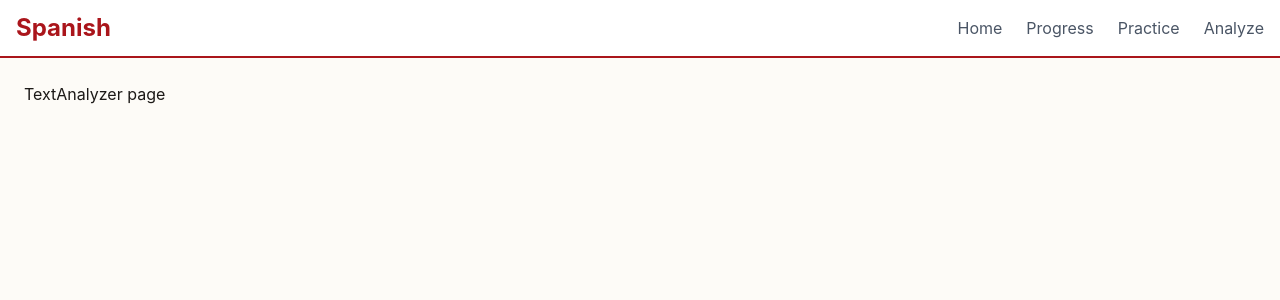
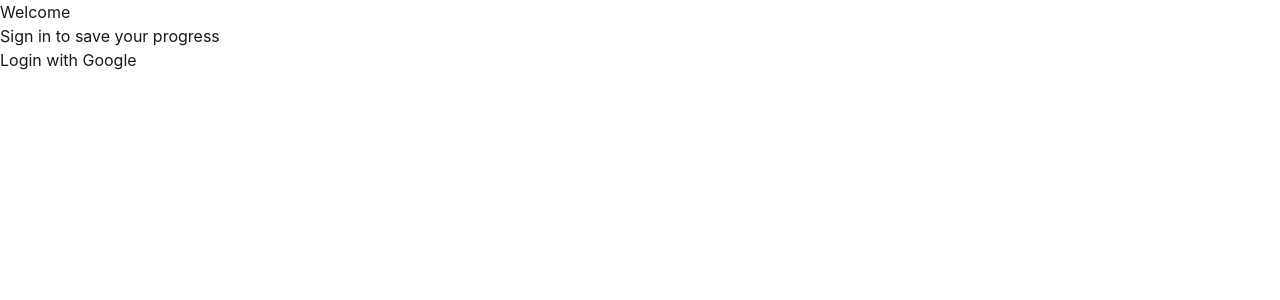
Before and after one commit to FronkTP/Spanish, a React app in the folder frontend/: page /analyze in a window 1280 px wide. Shown: the top 300 px of the page. Built offline with nearby package versions, Linux system fonts and the light colour scheme; no server answers; the HTML template or start-up script is replaced by a standard one.

Commit message:
implement authentication flow with Google login and session management

```diff
--- a/frontend/src/App.jsx
+++ b/frontend/src/App.jsx
@@ -10,10 +10,29 @@
 import TypingPractice from "./pages/practice/TypingPractice";
 import TextAnalyzer from "./pages/TextAnalyzer";
 import NotFound from "./pages/NotFound";
+import { useEffect, useState } from "react";
+import Auth from "./Auth";
+import { supabase } from "./supabaseClient";
 import { BrowserRouter, Routes, Route } from "react-router-dom";
 
 function App() {
-  return (
+  const [session, setSession] = useState(false);
+
+  useEffect(() => {
+    supabase.auth.getSession().then(({ data: { session } }) => {
+      setSession(session);
+    });
+
+    const {
+      data: { subscription },
+    } = supabase.auth.onAuthStateChange((_event, session) => {
+      setSession(session);
+    });
+
+    return () => subscription.unsubscribe();
+  }, []);
+
+  return session ? (
     <BrowserRouter>
       <Routes>
         <Route element={<Layout />}>
@@ -31,6 +50,8 @@
         </Route>
       </Routes>
     </BrowserRouter>
+  ) : (
+    <Auth />
   );
 }
 
--- /dev/null
+++ b/frontend/src/Auth.jsx
@@ -0,0 +1,26 @@
+import { supabase } from "./supabaseClient";
+
+export default function Auth() {
+  const handleGoogleLogin = async () => {
+    const { error } = await supabase.auth.signInWithOAuth({
+      provider: "google",
+      options: {
+        redirectTo: import.meta.env.VITE_REDIRECT_URL,
+      },
+    });
+
+    if (error) alert(error.message);
+  };
+
+  return (
+    <div>
+      <div>
+        <div>
+          <h1>Welcome</h1>
+          <p>Sign in to save your progress</p>
+        </div>
+        <button onClick={handleGoogleLogin}>Login with Google</button>
+      </div>
+    </div>
+  );
+}
--- a/frontend/src/components/Header.jsx
+++ b/frontend/src/components/Header.jsx
@@ -1,6 +1,14 @@
 import { Link } from "react-router-dom";
+import { supabase } from "../supabaseClient";
 
 export default function Header() {
+  const handleLogout = async () => {
+    const { error } = await supabase.auth.signOut();
+    if (error) {
+      console.error("Logout error:", error.message);
+    }
+  };
+
   return (
     <header className="w-full bg-white shadow-xs border-b-2 border-primary">
       <div className="max-w-7xl mx-auto flex justify-between px-4 py-3">
@@ -34,6 +42,7 @@
             Analyze
           </Link>
         </nav>
+        <button onClick={handleLogout}>Logout</button>
       </div>
     </header>
   );
```
